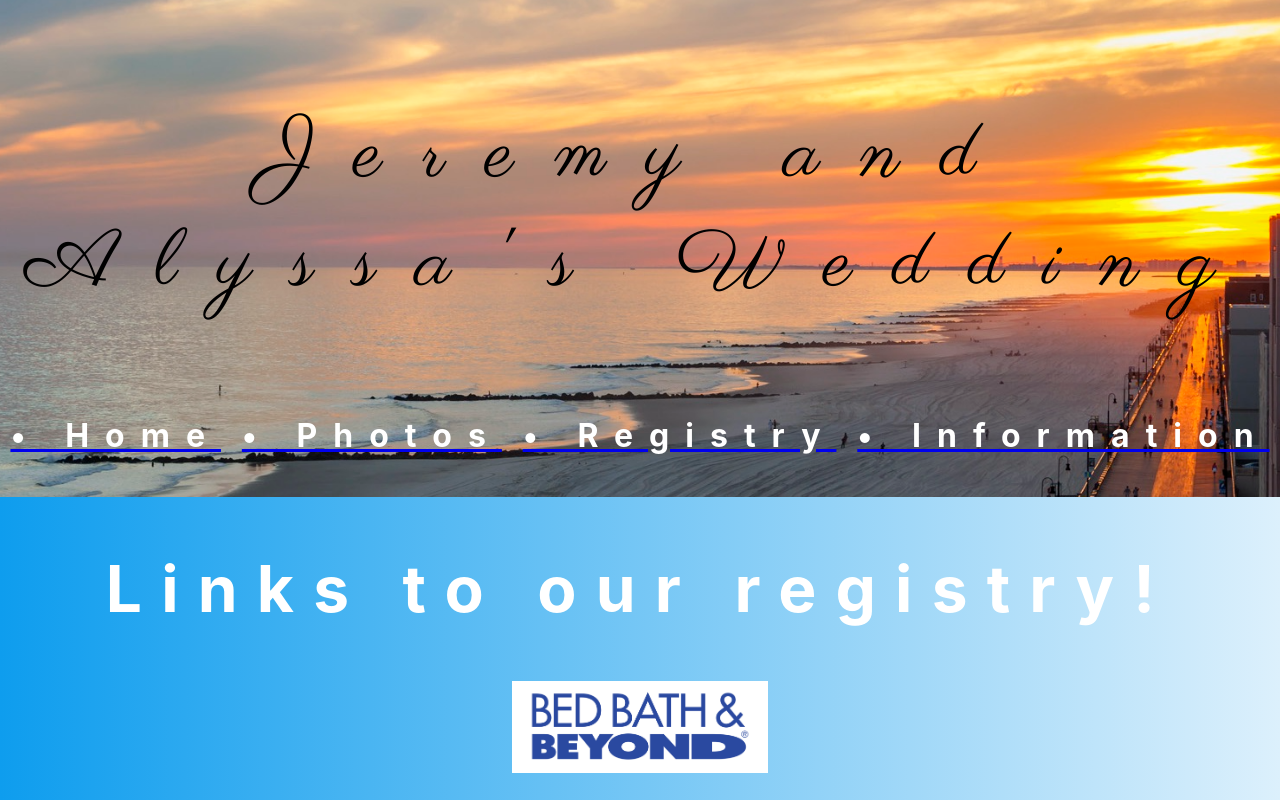
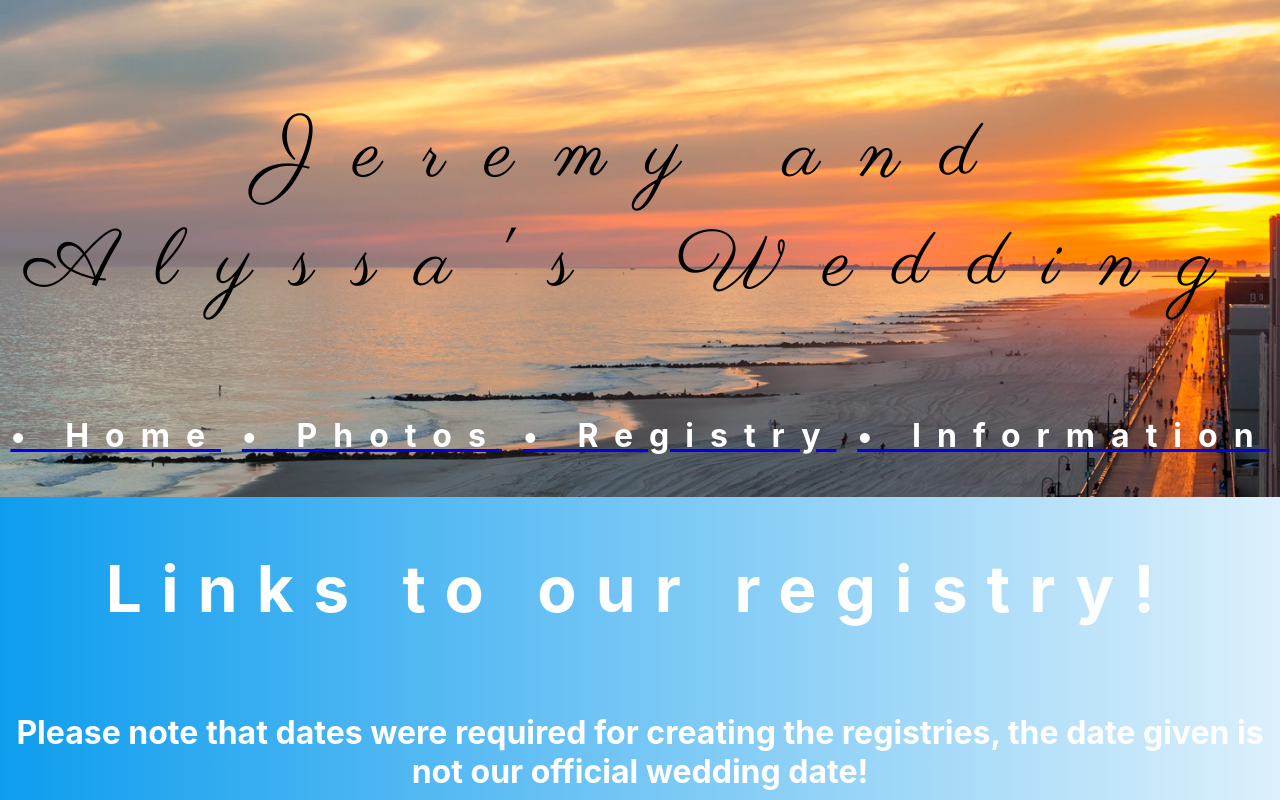
Before and after one commit to taubman33/wedding-site, a React (Create React App) app in the folder wedding-site/: page /registry in a window 1280 px wide. Shown: the top 800 px of the page. Built offline with nearby package versions, Linux system fonts and the light colour scheme.

Commit message:
last before sending

```diff
--- a/wedding-site/src/components/Reg.jsx
+++ b/wedding-site/src/components/Reg.jsx
@@ -10,6 +10,8 @@
 <div className ="registry">
 
     <h2> Links to our registry!</h2>
+
+    <h3> Please note that dates were required for creating the registries, the date given is not our official wedding date!</h3>
 
 
 
```
